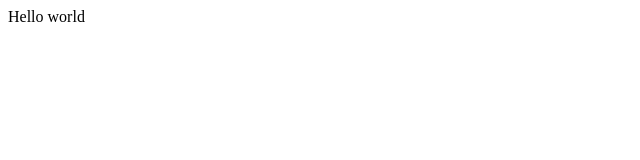
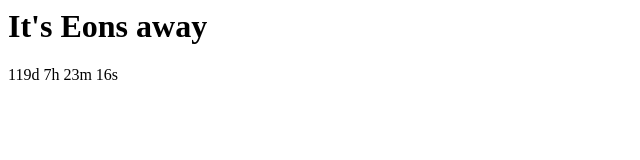
Before and after one commit to lucoby/countdown, a plain HTML site: page index.html in a window 1280 px wide. Shown: the whole page, without its empty margins (0-640 px from the left). Drawn offline with Linux system fonts and the light colour scheme.

Commit message:
add countdown timer

```diff
--- a/index.html
+++ b/index.html
@@ -1 +1,29 @@
-Hello world
+<html>
+    <h1>It's Eons away</h1>
+    <p id="countdown"></p>
+
+    <script>
+    var countDownDate = new Date("Dec 03, 2023 00:00:00").getTime();
+
+    var x = setInterval(function() {
+
+    var now = new Date().getTime();
+    var distance = countDownDate - now;
+
+    var days = Math.floor(distance / (1000 * 60 * 60 * 24));
+    var hours = Math.floor((distance % (1000 * 60 * 60 * 24)) / (1000 * 60 * 60));
+    var minutes = Math.floor((distance % (1000 * 60 * 60)) / (1000 * 60));
+    var seconds = Math.floor((distance % (1000 * 60)) / 1000);
+
+    document.getElementById("countdown").innerHTML = days + "d " + hours + "h "
+    + minutes + "m " + seconds + "s ";
+
+    // If the count down is finished, write some text
+    if (distance < 0) {
+        clearInterval(x);
+        document.getElementById("countdown").innerHTML = "Party!";
+    }
+    }, 1000);
+    </script>
+
+</html>
```
